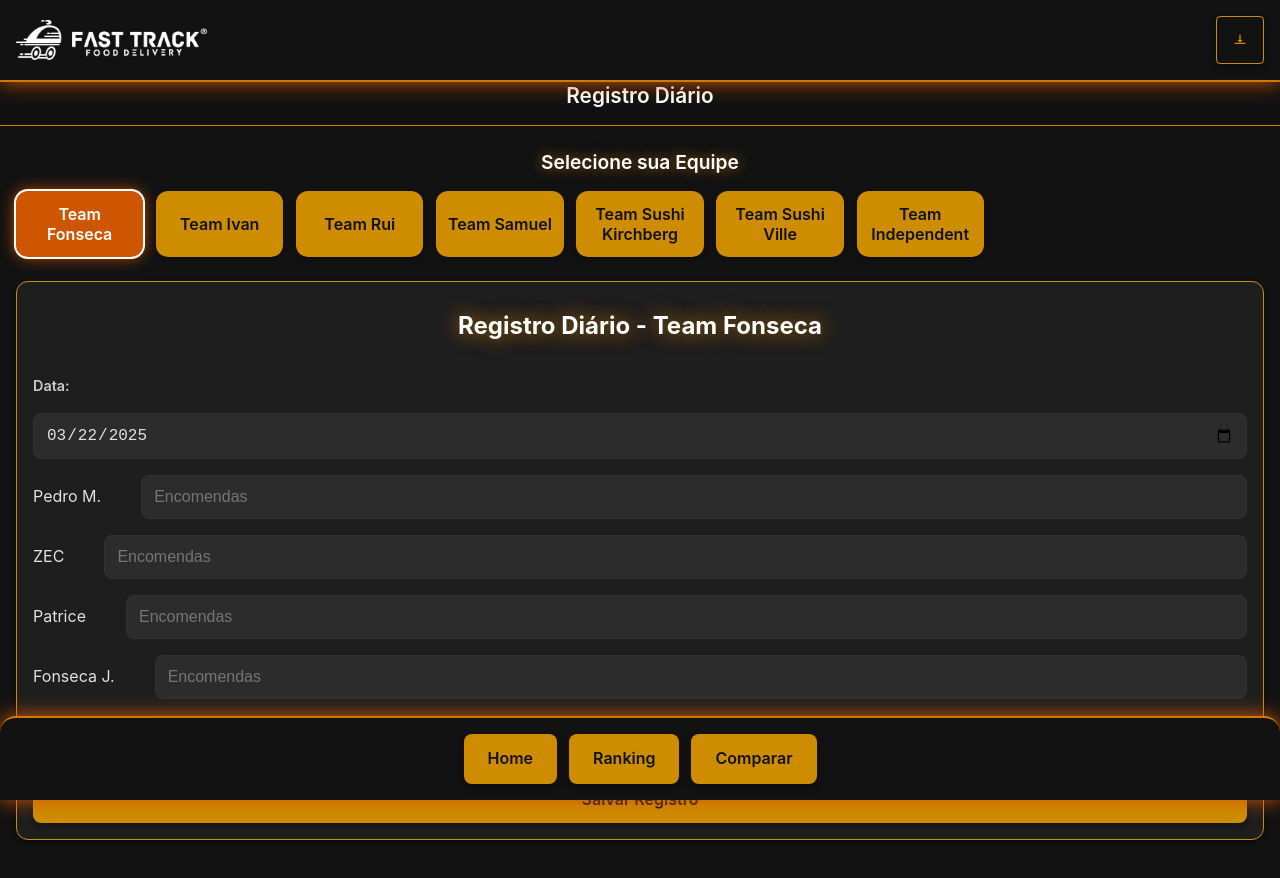
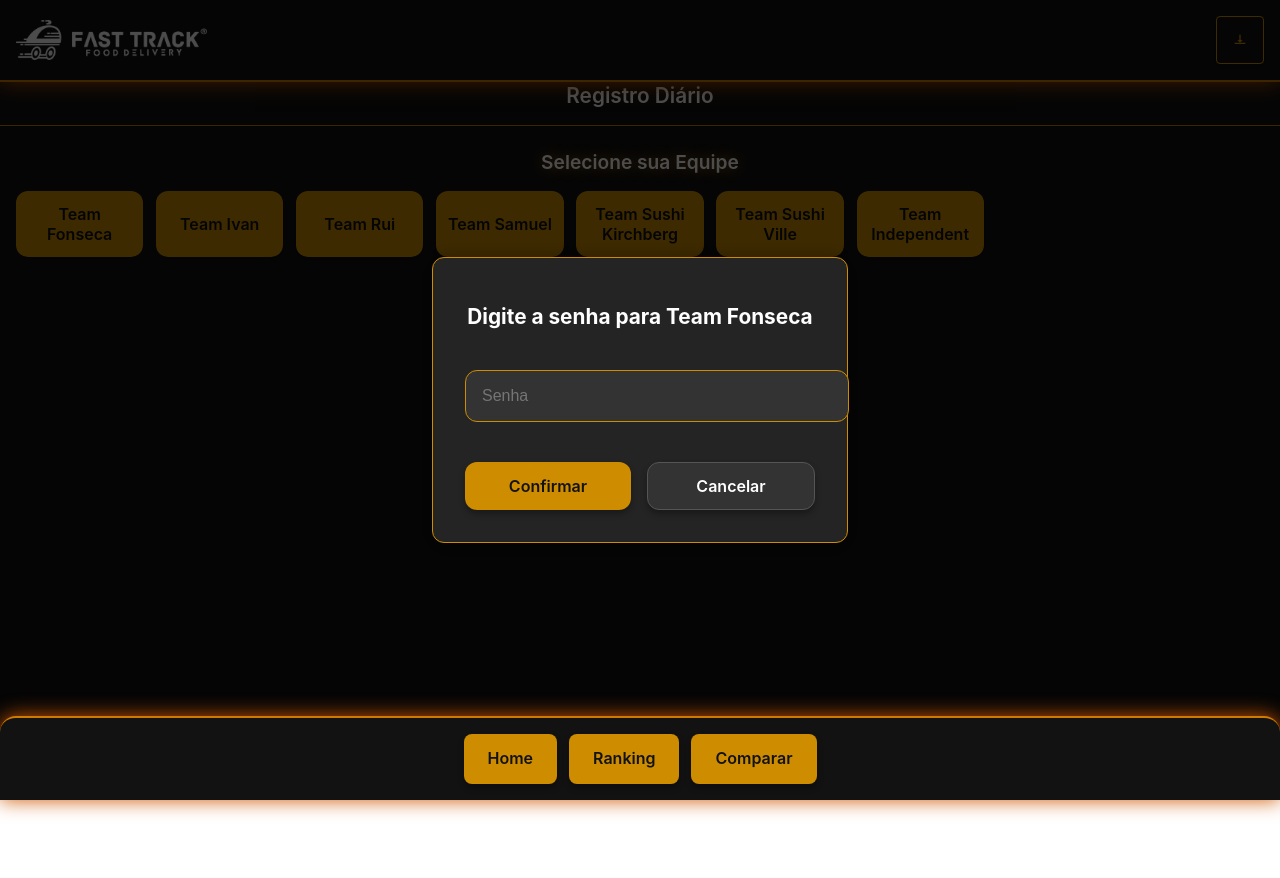
Before and after one commit to Microgramix/controldelivery, a React (Vite) app: page / in a window 1280 px wide. Both pictures are taken after a click on the button "Team Fonseca". Shown: the top 878 px of the page. After the commit the page ends 800 px from the top, so only its background shows below. Built offline with nearby package versions, Linux system fonts and the light colour scheme; no server answers; the database is empty.

Commit message:
add password for team

```diff
--- a/src/DeliveryForm.jsx
+++ b/src/DeliveryForm.jsx
@@ -12,6 +12,9 @@ const DeliveryForm = () => {
   const [selectedDate, setSelectedDate] = useState(() => new Date().toISOString().slice(0, 10));
   const [dailyInput, setDailyInput] = useState({});
   const [recordsByDate, setRecordsByDate] = useState({});
+  const [passwordInput, setPasswordInput] = useState('');
+  const [showPasswordModal, setShowPasswordModal] = useState(false);
+  const [tempSelectedTeam, setTempSelectedTeam] = useState('');
 
   // Busca dados da equipe selecionada no teamsData.json
   const teamData = useMemo(
@@ -34,6 +37,25 @@ const DeliveryForm = () => {
         .catch((error) => console.error("Erro ao buscar registros:", error));
     }
   }, [selectedTeam]);
+
+  // Verifica a senha da equipe
+  const verifyPassword = () => {
+    const team = teamsData.teams.find(team => team.name === tempSelectedTeam);
+    if (team && team.password === passwordInput) {
+      setSelectedTeam(tempSelectedTeam);
+      setShowPasswordModal(false);
+      setPasswordInput('');
+    } else {
+      alert('Senha incorreta!');
+      setPasswordInput('');
+    }
+  };
+
+  // Handler para seleção de equipe (abre modal de senha)
+  const handleTeamSelect = (teamName) => {
+    setTempSelectedTeam(teamName);
+    setShowPasswordModal(true);
+  };
 
   // Lida com mudanças nos inputs (data ou quantidade)
   const handleDailyChange = (name, value) => {
@@ -80,7 +102,7 @@ const DeliveryForm = () => {
           className={`${styles.touchButton} ${selectedTeam === team.name ? styles.active : ''}`}
           whileTap={{ scale: 0.95 }}
           transition={{ type: 'spring', stiffness: 400, damping: 15 }}
-          onClick={() => setSelectedTeam(team.name)}
+          onClick={() => handleTeamSelect(team.name)}
           aria-pressed={selectedTeam === team.name}
         >
           {team.name}
@@ -122,6 +144,47 @@ const DeliveryForm = () => {
           />
         )}
       </main>
+
+      {/* Modal de Senha */}
+      {showPasswordModal && (
+        <div className={styles.modalOverlay}>
+          <motion.div
+            className={styles.modalContent}
+            initial={{ opacity: 0, scale: 0.8 }}
+            animate={{ opacity: 1, scale: 1 }}
+            transition={{ duration: 0.3 }}
+          >
+            <h3 className={styles.modalTitle}>Digite a senha para {tempSelectedTeam}</h3>
+            <input
+              type="password"
+              value={passwordInput}
+              onChange={(e) => setPasswordInput(e.target.value)}
+              placeholder="Senha"
+              className={styles.passwordInput}
+              autoFocus
+            />
+            <div className={styles.modalButtons}>
+              <motion.button
+                onClick={verifyPassword}
+                whileTap={{ scale: 0.95 }}
+                className={styles.confirmButton}
+              >
+                Confirmar
+              </motion.button>
+              <motion.button
+                onClick={() => {
+                  setShowPasswordModal(false);
+                  setPasswordInput('');
+                }}
+                whileTap={{ scale: 0.95 }}
+                className={styles.cancelButton}
+              >
+                Cancelar
+              </motion.button>
+            </div>
+          </motion.div>
+        </div>
+      )}
     </motion.div>
   );
 };
--- a/src/DeliveryForm.module.scss
+++ b/src/DeliveryForm.module.scss
@@ -17,7 +17,6 @@ $transition-timing: 0.2s;
   box-sizing: border-box;
   display: flex;
   flex-direction: column;
-
 
   // Safe area para dispositivos com notch
   padding-left: env(safe-area-inset-left);
@@ -45,13 +44,6 @@ $transition-timing: 0.2s;
   flex-direction: column;
   align-items: center;
   gap: 0.5rem;
-}
-
-.mobileLogo {
-  height: 40px;
-  width: auto;
-  max-width: 80%;
-  object-fit: contain;
 }
 
 .mobileTitle {
@@ -122,6 +114,89 @@ $transition-timing: 0.2s;
   }
 }
 
+/* Estilos do Modal de Senha */
+.modalOverlay {
+  position: fixed;
+  top: 0;
+  left: 0;
+  right: 0;
+  bottom: 0;
+  background-color: rgba(0, 0, 0, 0.7);
+  display: flex;
+  justify-content: center;
+  align-items: center;
+  z-index: 1000;
+}
+
+.modalContent {
+  background-color: #242424;
+  padding: 2rem;
+  border-radius: $border-radius-touch;
+  width: 90%;
+  max-width: 400px;
+  border: 1px solid #ce8d00;
+  box-shadow: 0 4px 20px rgba(0, 0, 0, 0.5);
+}
+
+.modalTitle {
+  font-size: 1.3rem;
+  margin-bottom: 1.5rem;
+  text-align: center;
+  color: #FFF;
+}
+
+.passwordInput {
+  width: 100%;
+  padding: 1rem;
+  margin: 1rem 0;
+  border-radius: $border-radius-touch;
+  border: 1px solid #555;
+  font-size: 1rem;
+  background-color: #333;
+  color: white;
+  transition: border-color 0.2s;
+
+  &:focus {
+    outline: none;
+    border-color: #ce8d00;
+  }
+}
+
+.modalButtons {
+  display: flex;
+  gap: 1rem;
+  margin-top: 1.5rem;
+
+  button {
+    flex: 1;
+    padding: 0.8rem;
+    font-weight: 600;
+    border: none;
+    border-radius: $border-radius-touch;
+    cursor: pointer;
+    transition: all 0.2s ease;
+  }
+}
+
+.confirmButton {
+  background-color: #ce8d00;
+  color: #121212;
+
+  &:active {
+    background-color: #d07812;
+  }
+}
+
+.cancelButton {
+  background-color: #333;
+  color: #FFF;
+  border: 1px solid #555 !important;
+
+  &:active {
+    background-color: #444;
+  }
+}
+
 // Media Queries específicas para tablets
 @media (min-width: 600px) and (max-width: 1024px) {
   .mobileHeader {
@@ -156,11 +231,11 @@ $transition-timing: 0.2s;
     gap: 1.5rem;
   }
 
-  .mobileLogo {
-    height: 35px;
-  }
-
   .mobileTitle {
     font-size: 1.3rem;
   }
+
+  .modalContent {
+    max-width: 350px;
+  }
 }
--- a/src/pages/RankingPage.jsx
+++ b/src/pages/RankingPage.jsx
@@ -11,7 +11,7 @@ export default function RankingPage() {
   const [selectedWeek, setSelectedWeek] = useState(1);
   const [recordsByDate, setRecordsByDate] = useState({});
   const [ranking, setRanking] = useState([]);
-  const weeklyGoal = 500;
+  const weeklyGoal = 530;
 
   const teamData = useMemo(
     () => teamsData.teams.find((team) => team.name === selectedTeam) || { drivers: [] },
--- a/src/teamsData.json
+++ b/src/teamsData.json
@@ -2,6 +2,7 @@
   "teams": [
     {
       "name": "Team Fonseca",
+      "password": "97",
       "drivers": [
         { "brand": "MG", "model": "FA6213", "name": "Pedro M.", "id": "fasttrack" },
         { "brand": "MG", "model": "FT7760", "name": "ZEC", "id": "fasttrack" },
@@ -12,6 +13,7 @@
     },
     {
       "name": "Team Ivan",
+      "password": "19",
       "drivers": [
         { "brand": "MG", "model": "FA6211", "name": "Nene C.", "id": "fasttrack" },
         { "brand": "MG", "model": "FA6217", "name": "Tiago S.", "id": "fasttrack" },
@@ -24,6 +26,7 @@
     },
     {
       "name": "Team Rui",
+      "password": "06",
       "drivers": [
         { "brand": "Kia Picanto", "model": "FD5173", "name": "Rufino", "id": "fasttrack" },
         { "brand": "MG", "model": "FT7795", "name": "Jaime", "id": "fasttrack" },
@@ -36,6 +39,7 @@
     },
     {
       "name": "Team Samuel",
+      "password": "69",
       "drivers": [
         { "brand": "MG", "model": "FA6200", "name": "Wilson G.", "id": "fasttrack" },
         { "brand": "MG", "model": "FT6969", "name": "Samuel H.", "id": "fasttrack" },
@@ -47,6 +51,7 @@
     },
     {
       "name": "Team Sushi Kirchberg",
+      "password": "16",
       "drivers": [
         { "brand": "MG", "model": "FA6209", "name": "Rui Varela", "id": "fasttrack" },
         { "brand": "MG", "model": "FT7794", "name": "Farlom Miguel", "id": "fasttrack" },
@@ -55,6 +60,7 @@
     },
     {
       "name": "Team Sushi Ville",
+      "password": "22",
       "drivers": [
         { "brand": "Kia Picanto", "model": "TJ6122", "name": "Ricardo A.", "id": "fasttrack" },
         { "brand": "MG", "model": "FA6207", "name": "Figarella", "id": "fasttrack" },
@@ -63,6 +69,7 @@
     },
     {
       "name": "Team Independent",
+      "password": "86",
       "drivers": [
         { "brand": "EV8", "model": "TJ6122", "name": "David P.", "id": "fasttrack" },
         { "brand": "PEUGOT", "model": "FA6207", "name": "Filipe B.", "id": "fasttrack" }
```
